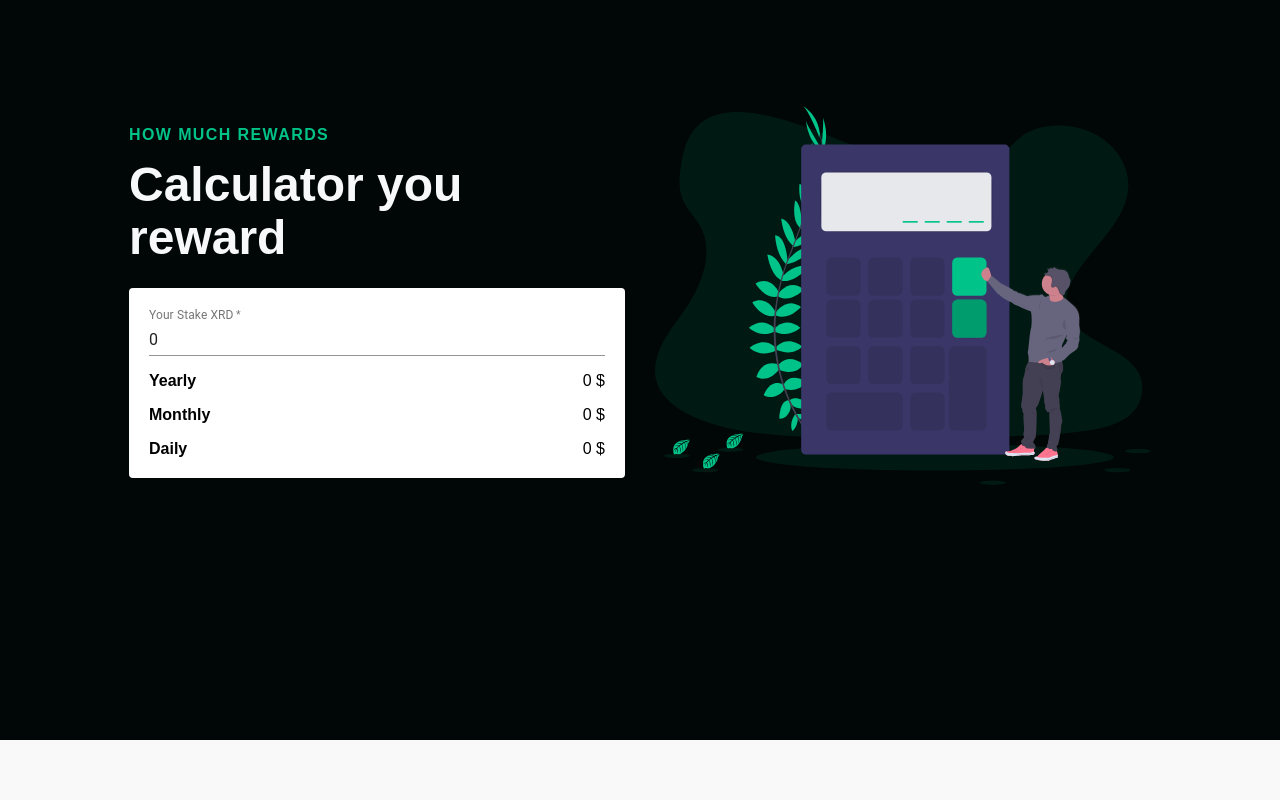
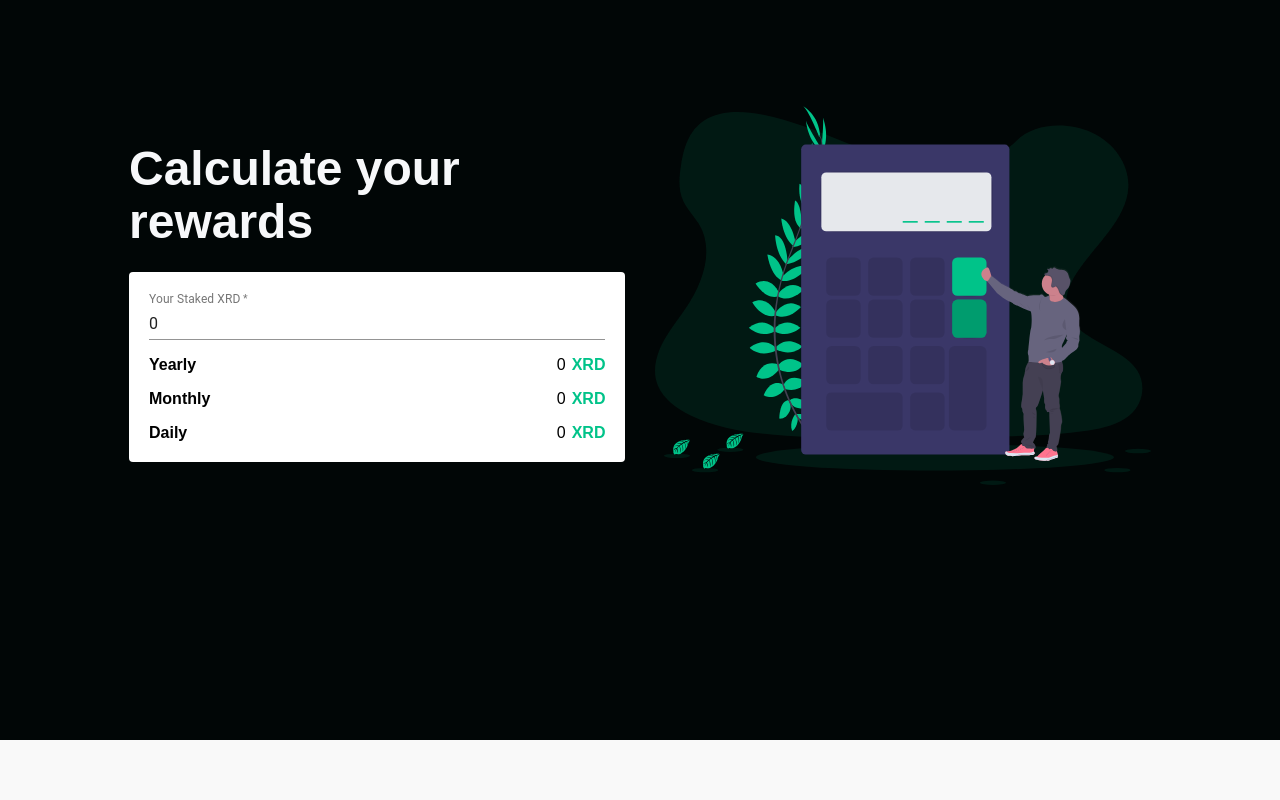
Before and after one commit to MSaeedNajafi/Validator-Radix, a React (Create React App) app in the folder radix/: page / in a window 1280 px wide. Shown: the part 920-1720 px from the top of the page. Built offline with nearby package versions, Linux system fonts and the light colour scheme; a web font is replaced by a local one.

Commit message:
server specs

```diff
--- a/radix/src/components/Footer/index.js
+++ b/radix/src/components/Footer/index.js
@@ -74,7 +74,7 @@ const Footer = () => {
               <WebsiteRights>
                 Saeed Najafi © {new Date().getFullYear()} All rights reserved.
               </WebsiteRights>
-              <SocialIcons>
+              {/* <SocialIcons>
                 <SocialIconLink href="/" target="_blank" aria-label="Facebook">
                   <FaFacebook />
                 </SocialIconLink>
@@ -90,7 +90,7 @@ const Footer = () => {
                 <SocialIconLink href="/" target="_blank" aria-label="Linkedin">
                   <FaLinkedin />
                 </SocialIconLink>
-              </SocialIcons>
+              </SocialIcons> */}
             </SocialMediaWrap>
           </SocialMedia>
         </FooterWrap>
--- a/radix/src/components/HeroSection/index.js
+++ b/radix/src/components/HeroSection/index.js
@@ -41,7 +41,7 @@ const HeroSection = () => {
 
         <HeroBtnWrapper>
           <Button
-            to="id3"
+            to="about"
             onMouseEnter={onHover}
             onMouseLeave={onHover}
             primary="true"
--- a/radix/src/components/InfoSecction/Data.js
+++ b/radix/src/components/InfoSecction/Data.js
@@ -13,7 +13,7 @@ export const HomeObjOne = {
   lightText: true,
   lightTextDecs: true,
   topTitle: "How much rewards",
-  title: "Calculator you reward ",
+  title: "Calculate your rewards ",
   decsription:
     "Lorem Ipsum is simply dummy text of the printing and typesetting industry. Lorem Ipsum has been the industry's standard dummy text ever since the 1500s, when an unknown printer took a galley of type and scrambled it to make a type specimen book. ",
   buttonLabel: "Get Sarted",
--- a/radix/src/components/InfoSecction/index.js
+++ b/radix/src/components/InfoSecction/index.js
@@ -50,7 +50,7 @@ const InfoSection = ({
                   </>
                 ) : (
                   <>
-                    <TopTitile>{topTitle}</TopTitile>
+                    {/* <TopTitile>{topTitle}</TopTitile> */}
                     <Title lightText={lightText}>{title}</Title>
                     <InputSlider />
                   </>
--- a/radix/src/components/Slider/index.js
+++ b/radix/src/components/Slider/index.js
@@ -24,20 +24,25 @@ const useStyles = makeStyles({
     color: "black",
     textAlign: "right",
   },
+  dolla: {
+    color: "#00c389",
+    fontWeight: "bold",
+    marginLeft: -10,
+  },
 });
 
 export default function InputSlider() {
   const classes = useStyles();
   const [value, setValue] = useState(0);
 
-  const calcYearly = (value) => {
-    return (300000000000 * value) / 94.4 / 52;
+  const calcDaily = (value) => {
+    return (300000000 * value) / 43000000 / 52;
   };
   const calcMontly = (value) => {
-    return (300000000000 * value) / 94.4 / 12;
+    return (300000000 * value) / 43000000 / 12;
   };
-  const calcDaily = (value) => {
-    return (300000000 * value) / 94.4;
+  const calcYearly = (value) => {
+    return (300000000 * value) / 43000000;
   };
 
   const handleChange = (event) => {
@@ -57,7 +62,7 @@ export default function InputSlider() {
           <TextField
             required
             id="standard-required"
-            label="Your Stake XRD"
+            label="Your Staked XRD"
             value={value}
             onChange={handleInputChange}
             style={{ width: "100%" }}
@@ -66,20 +71,31 @@ export default function InputSlider() {
         <Grid item xs={6}>
           <p className={classes.days}>Yearly</p>
         </Grid>
-        <Grid item xs={6}>
-          <p className={classes.values}>{calcYearly(value)} $</p>
+        <Grid item xs={5}>
+          <p className={classes.values}>{Math.round(calcYearly(value))}</p>
         </Grid>
+        <Grid item xs={1}>
+          <p className={classes.dolla}>XRD</p>
+        </Grid>
+
         <Grid item xs={6}>
           <p className={classes.days}>Monthly</p>
         </Grid>
-        <Grid item xs={6}>
-          <p className={classes.values}>{calcMontly(value)} $</p>
+        <Grid item xs={5}>
+          <p className={classes.values}>{Math.round(calcMontly(value))}</p>
         </Grid>
+        <Grid item xs={1}>
+          <p className={classes.dolla}>XRD</p>
+        </Grid>
+
         <Grid item xs={6}>
           <p className={classes.days}>Daily</p>
         </Grid>
-        <Grid item xs={6}>
-          <p className={classes.values}>{calcDaily(value)} $</p>
+        <Grid item xs={5}>
+          <p className={classes.values}>{Math.round(calcDaily(value))}</p>
+        </Grid>
+        <Grid item xs={1}>
+          <p className={classes.dolla}>XRD</p>
         </Grid>
       </Grid>
     </div>
```
